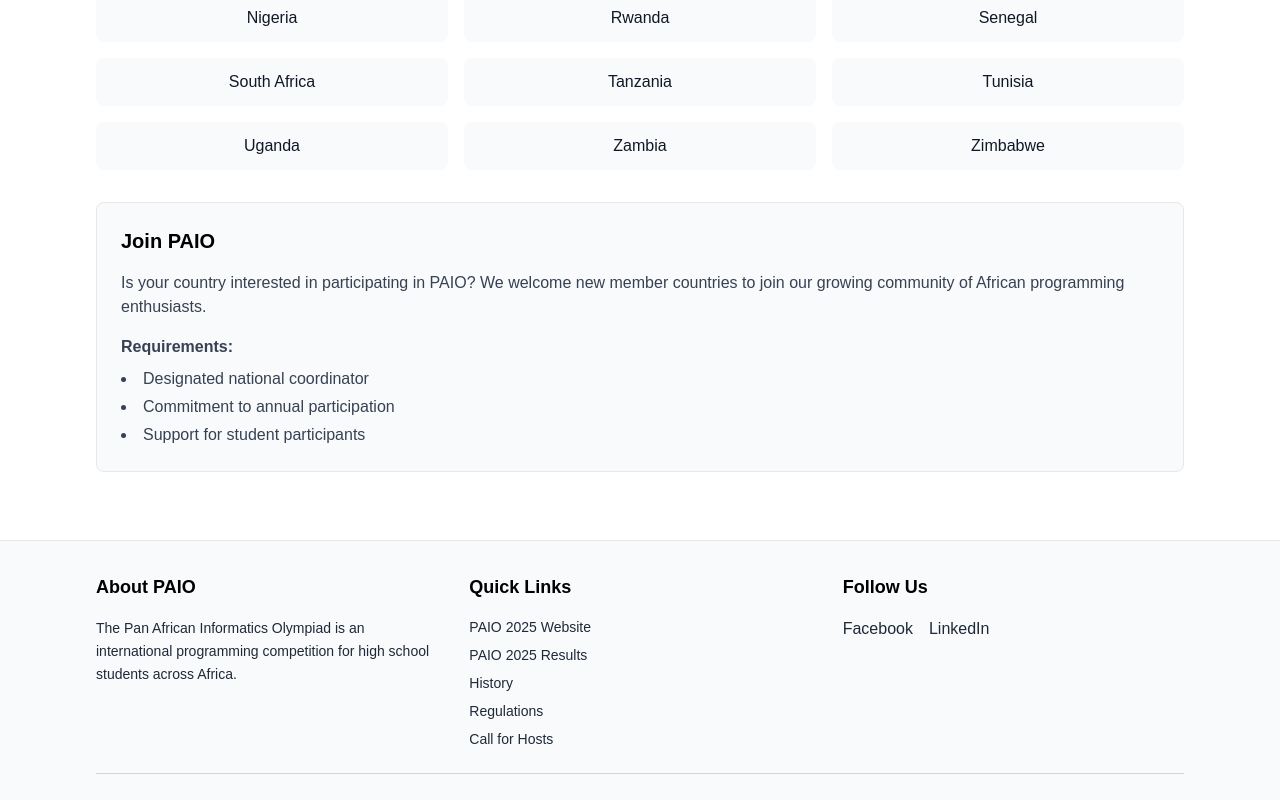
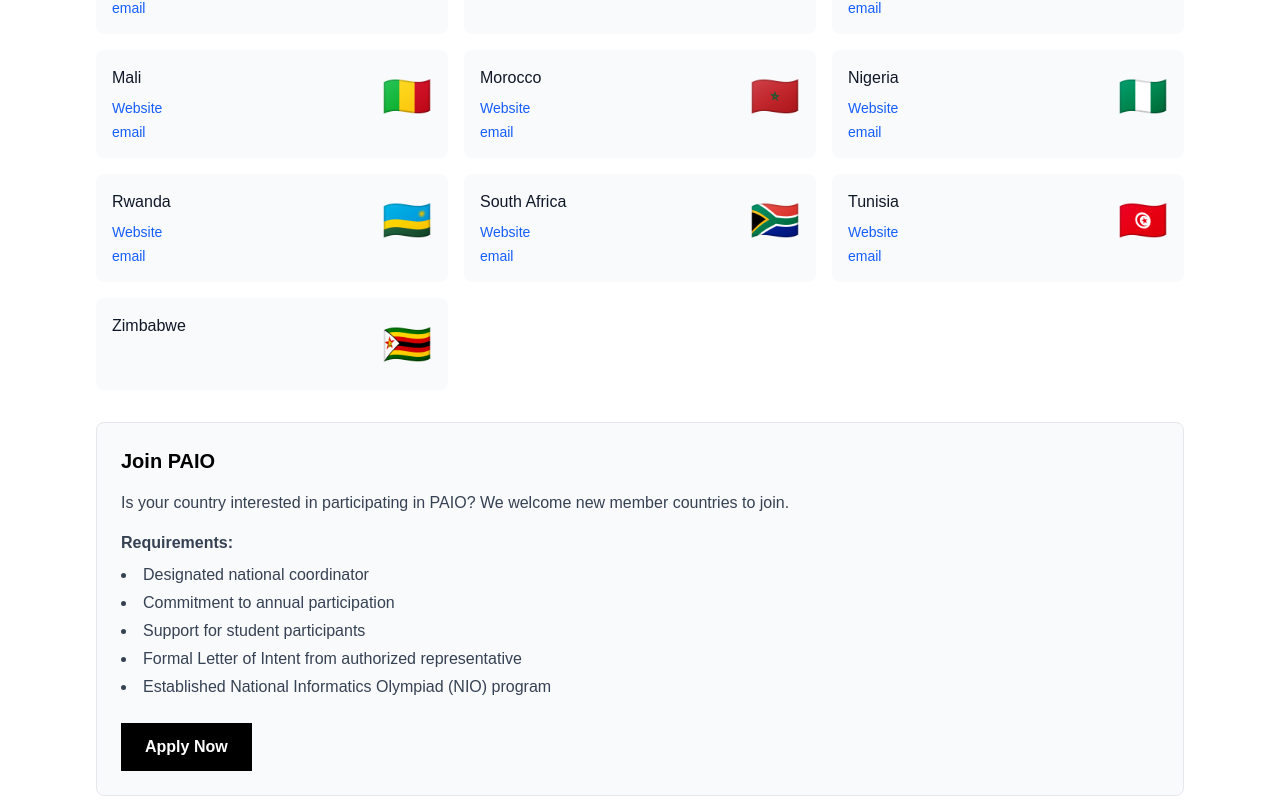
Before and after one commit to panafricanio/paio-general, a Next.js app: page /organization/members in a window 1280 px wide. Shown: the part 518-1318 px from the top of the page. Built offline with nearby package versions, Linux system fonts and the light colour scheme.

Commit message:
Add link for new countries application

```diff
--- a/src/app/organization/history/page.tsx
+++ b/src/app/organization/history/page.tsx
@@ -43,7 +43,7 @@
 
             <h2 className="text-2xl font-bold mt-8 mb-4 text-gray-900">Strengthening Regional Collaboration</h2>
             <p className="mb-6">
-              In July 2025, Hirwa Arnold served as Rwanda's Team Leader at IOI 2025, alongside Joel Lee. Together, they reinforced relationships among African leaders and strengthened coordination between the ISC and participating countries. This work laid the final structural foundation necessary for a successful inaugural PAIO.
+              In July 2025, Hirwa Arnold served as Rwanda's Team Leader at IOI 2025. Together with Joel Lee, they reinforced relationships among African leaders and strengthened coordination between the ISC and participating countries. This work laid the final structural foundation necessary for a successful inaugural PAIO.
             </p>
 
             <h2 className="text-2xl font-bold mt-8 mb-4 text-gray-900">Contributions of Rwanda Olympiad Coaches</h2>
@@ -68,7 +68,6 @@
               The first Pan African Informatics Olympiad (PAIO) took place 12–16 September 2025, hosted by Rwanda in an online format. This historic event marked the beginning of a continental initiative to promote excellence in Informatics across Africa.
             </p>
 
-            <h2 className="text-2xl font-bold mt-8 mb-4 text-gray-900">Resources</h2>
             <ul className="list-disc list-inside space-y-2 mb-6">
               <li>
                 <a href="https://www.panafricanio.com/" className="text-blue-600 hover:text-blue-800 underline">Website: https://www.panafricanio.com/</a>
--- a/src/app/organization/members/page.tsx
+++ b/src/app/organization/members/page.tsx
@@ -2,6 +2,22 @@
 import Footer from '../../../components/Footer';
 
 export default function Members() {
+  const countries = [
+    { name: 'Algeria', website: 'https://algerianoi.com/', email: 'contact@algerianoi.com', flag: '🇩🇿' },
+    { name: 'Djibouti', website: '', email: '', flag: '🇩🇯' },
+    { name: 'Egypt', website: 'http://www.eoi.eg/', email: 'info@eoi.eg', flag: '🇪🇬' },
+    { name: 'Ghana', website: 'https://www.africanintelclub.com/', email: 'info@africanintelclub.com', flag: '🇬🇭' },
+    { name: 'Kenya', website: '', email: '', flag: '🇰🇪' },
+    { name: 'Libya', website: 'https://loi.lati.ly/', email: 'safwan.bouna@lati.ly', flag: '🇱🇾' },
+    { name: 'Mali', website: 'robotsmali.org.', email: 'info@robotsmali.org', flag: '🇲🇱' },
+    { name: 'Morocco', website: 'https://www.morocco-ioi.com/', email: 'moroccanolympiadinformatics@gmail.com', flag: '🇲🇦' },
+    { name: 'Nigeria', website: 'https://www.nmc.edu.ng/', email: 'ojbamidele@nmc.edu.ng', flag: '🇳🇬' },
+    { name: 'Rwanda', website: 'rwandainformaticsolympiad@gmail.com', email: 'https://www.rwandainformatics.org/', flag: '🇷🇼' },
+    { name: 'South Africa', website: 'https://www.iitpsa.org.za/', email: 'info@olympiad.org.za', flag: '🇿🇦' },
+    { name: 'Tunisia', website: 'https://www.facebook.com/ITA.Tunisia', email: 'info.tunisian.association@gmail.com', flag: '🇹🇳' },
+    { name: 'Zimbabwe', website: '', email: '', flag: '🇿🇼' }
+  ].sort((a, b) => a.name.localeCompare(b.name));
+
   return (
     <main>
       <Header />
@@ -18,13 +34,24 @@
             <h2 className="text-2xl font-bold mt-8 mb-6 text-gray-900">Participating Countries</h2>
 
             <div className="grid md:grid-cols-2 lg:grid-cols-3 gap-4 mb-8">
-              {[
-                'Algeria', 'Angola', 'Botswana', 'Cameroon', 'Egypt', 'Ethiopia',
-                'Ghana', 'Kenya', 'Morocco', 'Nigeria', 'Rwanda', 'Senegal',
-                'South Africa', 'Tanzania', 'Tunisia', 'Uganda', 'Zambia', 'Zimbabwe'
-              ].map((country) => (
-                <div key={country} className="bg-gray-50 p-3 rounded-lg text-center">
-                  <span className="font-medium text-gray-900">{country}</span>
+              {countries.map((country) => (
+                <div key={country.name} className="bg-gray-50 p-4 rounded-lg flex justify-between items-start">
+                  <div>
+                    <h3 className="font-medium text-gray-900 mb-2">{country.name}</h3>
+                    <div className="space-y-1 text-sm">
+                      {country.website &&
+                        <a href={country.website} className="text-blue-600 hover:text-blue-800 block">
+                          Website
+                        </a>
+                      }
+                      {country.email &&
+                        <a href={`mailto:${country.email}`} className="text-blue-600 hover:text-blue-800 block">
+                          email
+                        </a>
+                      }
+                    </div>
+                  </div>
+                  <span className="text-[40px]">{country.flag}</span>
                 </div>
               ))}
             </div>
@@ -33,17 +60,28 @@
               <h3 className="text-xl font-bold mb-4 text-black">Join PAIO</h3>
               <p className="text-gray-700 mb-4">
                 Is your country interested in participating in PAIO? We welcome new member countries
-                to join our growing community of African programming enthusiasts.
+                to join.
               </p>
-              <div className="space-y-2 text-gray-700">
+              <div className="space-y-2 text-gray-700 mb-6">
                 <p><strong>Requirements:</strong></p>
                 <ul className="list-disc list-inside space-y-1">
                   <li>Designated national coordinator</li>
                   <li>Commitment to annual participation</li>
                   <li>Support for student participants</li>
+                  <li>Formal Letter of Intent from authorized representative</li>
+                  <li>Established National Informatics Olympiad (NIO) program</li>
                 </ul>
               </div>
+              <a
+                href="https://forms.gle/rZuRibL3X2EE8BUV8"
+                target="_blank"
+                rel="noopener noreferrer"
+                className="bg-black text-white px-6 py-3 font-semibold hover:bg-gray-900 transition inline-block"
+              >
+                Apply Now
+              </a>
             </div>
+
           </div>
         </div>
       </section>
```
